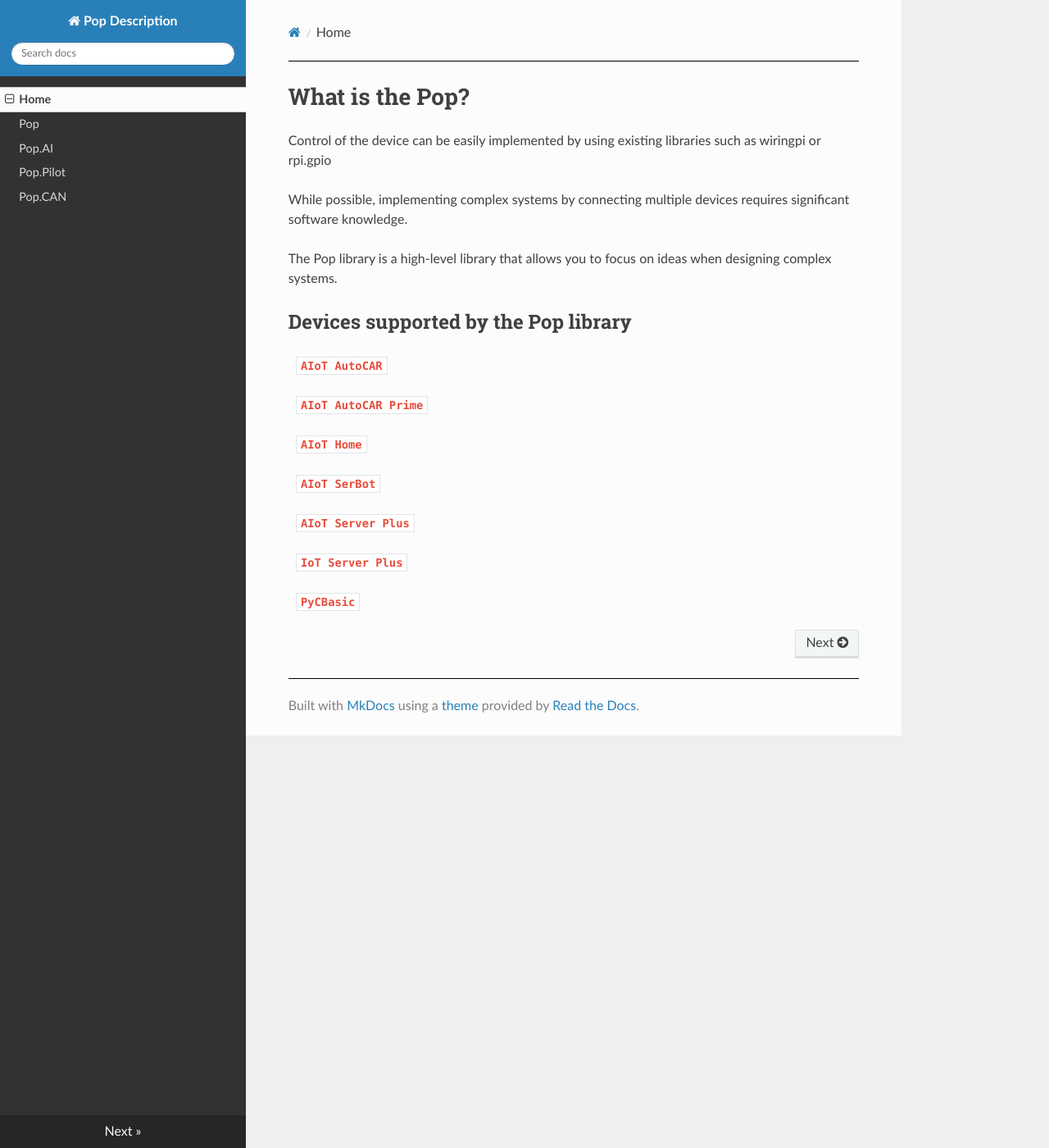
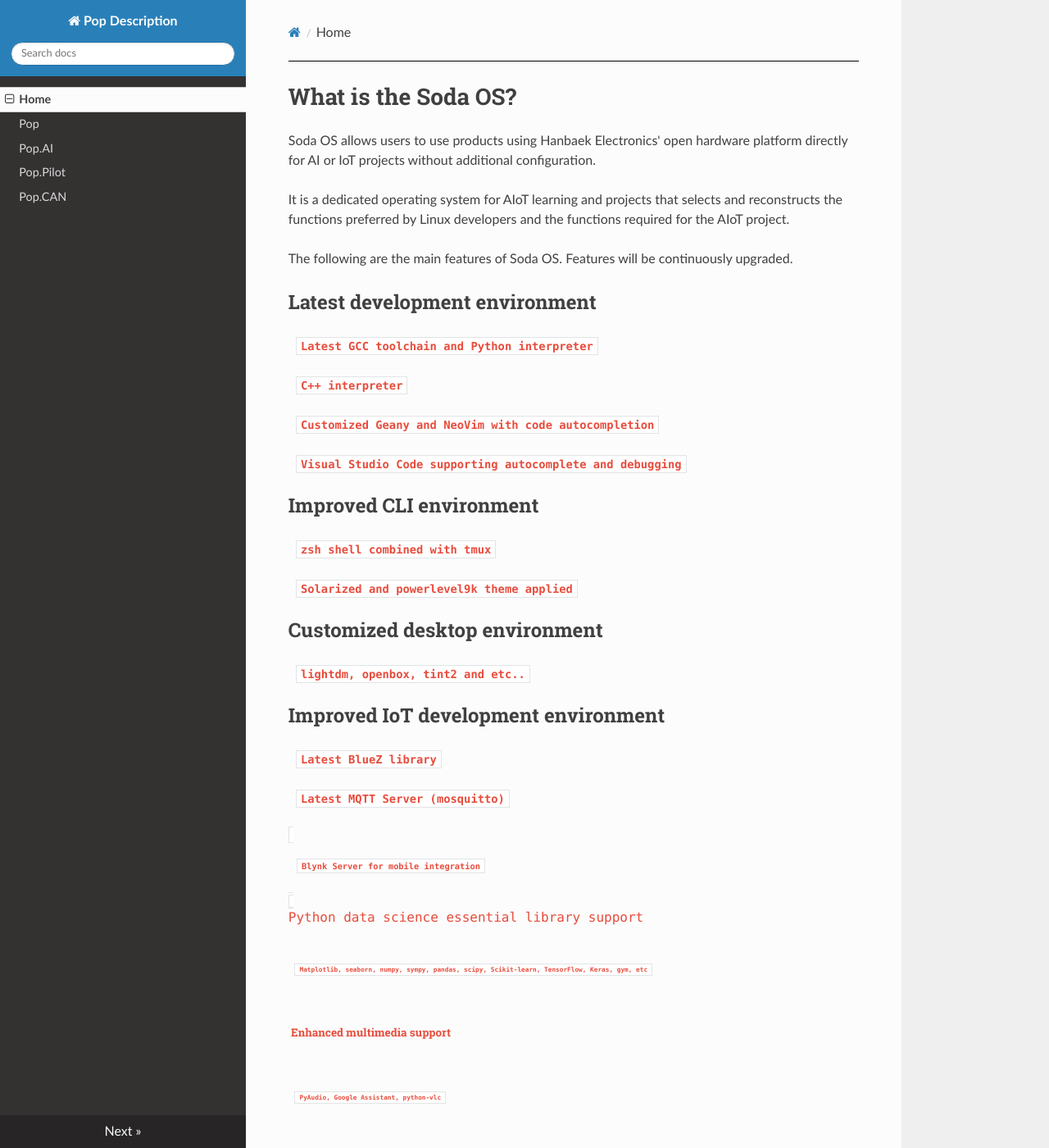
Before and after one commit to hanback-docs/soda_docs, an MkDocs documentation site: the page built from docs/index.md, in a window 1280 px wide and 1400 px high. Shown: the whole window at 82% size. Built offline with MkDocs 1.6.1, drawn with Linux system fonts in a browser that asks for light colours; nearby versions of some CDN libraries; some of the changed text lies outside the part shown.

Commit message:
Update index.md

```diff
--- a/docs/index.md
+++ b/docs/index.md
@@ -1,20 +1,65 @@
-# What is the Pop?
+# What is the Soda OS?
 
-Control of the device can be easily implemented by using existing libraries such as wiringpi or rpi.gpio
+Soda OS allows users to use products using Hanbaek Electronics' open hardware platform directly for AI or IoT projects without additional configuration.
 
-While possible, implementing complex systems by connecting multiple devices requires significant software knowledge.
+It is a dedicated operating system for AIoT learning and projects that selects and reconstructs the functions preferred by Linux developers and the functions required for the AIoT project.
 
-The Pop library is a high-level library that allows you to focus on ideas when designing complex systems.
 
-<h2> Devices supported by the Pop library </h2>
+The following are the main features of Soda OS. Features will be continuously upgraded.
+
+<h2> Latest development environment </h2>
+
+<h4>&emsp;  <code class="cyan_blue">Latest GCC toolchain and Python interpreter</code></h4>
+
+<h4>&emsp;  <code class="cyan_blue">C++ interpreter</code></h4>
+
+<h4>&emsp;  <code class="cyan_blue">Customized Geany and NeoVim with code autocompletion</code></h4>
+
+<h4>&emsp;  <code class="cyan_blue">Visual Studio Code supporting autocomplete and debugging</code></h4>
+
+<h2> Improved CLI environment </h2>
+
+<h4>&emsp;  <code class="cyan_blue">zsh shell combined with tmux</code></h4>
+
+<h4>&emsp;  <code class="cyan_blue">Solarized and powerlevel9k theme applied</code></h4>
+
+<h2> Customized desktop environment </h2>
+
+<h4>&emsp;  <code class="cyan_blue">lightdm, openbox, tint2 and etc..</code></h4>
+
+<h2> Improved IoT development environment </h2>
+
+<h4>&emsp;  <code class="cyan_blue">Latest BlueZ library</code></h4>
+
+<h4>&emsp;  <code class="cyan_blue">Latest MQTT Server (mosquitto)</h4>
+
+<h4>&emsp;  <code class="cyan_blue">Blynk Server for mobile integration</h4
+
+<h2> Python data science essential library support </h2>
+
+<h4>&emsp;  <code class="cyan_blue">Matplotlib, seaborn, numpy, sympy, pandas, scipy, Scikit-learn, TensorFlow, Keras, gym, etc</code></h4>
+
+<h2> Enhanced multimedia support </h2>
+
+<h4>&emsp;  <code class="cyan_blue">PyAudio, Google Assistant, python-vlc</code></h4>
+
+<h4>&emsp;  <code class="cyan_blue">OpenCV library for image processing</h4>
+
+<h2> Devices supported by the Soda OS </h2>
 
 <h4>&emsp;  <code class="cyan_blue">AIoT AutoCAR</code></h4>
 
 <h4>&emsp;  <code class="cyan_blue">AIoT AutoCAR Prime</code></h4>
 
+<h4>&emsp;  <code class="cyan_blue">AIoT AutoCAR Prime X</code></h4>
+
 <h4>&emsp;  <code class="cyan_blue">AIoT Home</code></h4>
 
+<h4>&emsp;  <code class="cyan_blue">AIoT Home Prime X</code></h4>
+
 <h4>&emsp;  <code class="cyan_blue">AIoT SerBot</code></h4>
+
+<h4>&emsp;  <code class="cyan_blue">AIoT SerBot Prime X</code></h4>
 
 <h4>&emsp;  <code class="cyan_blue">AIoT Server Plus</code></h4>
 
```
